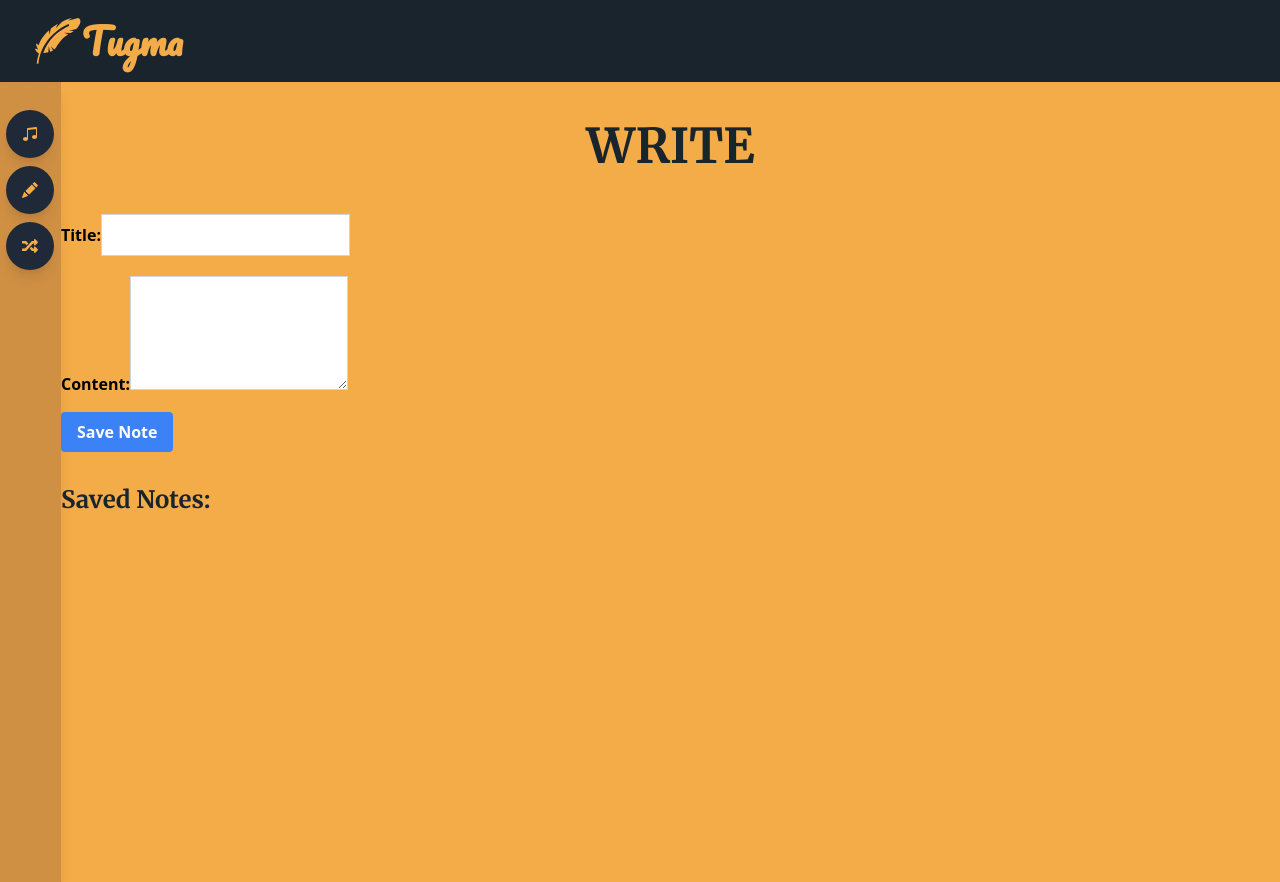
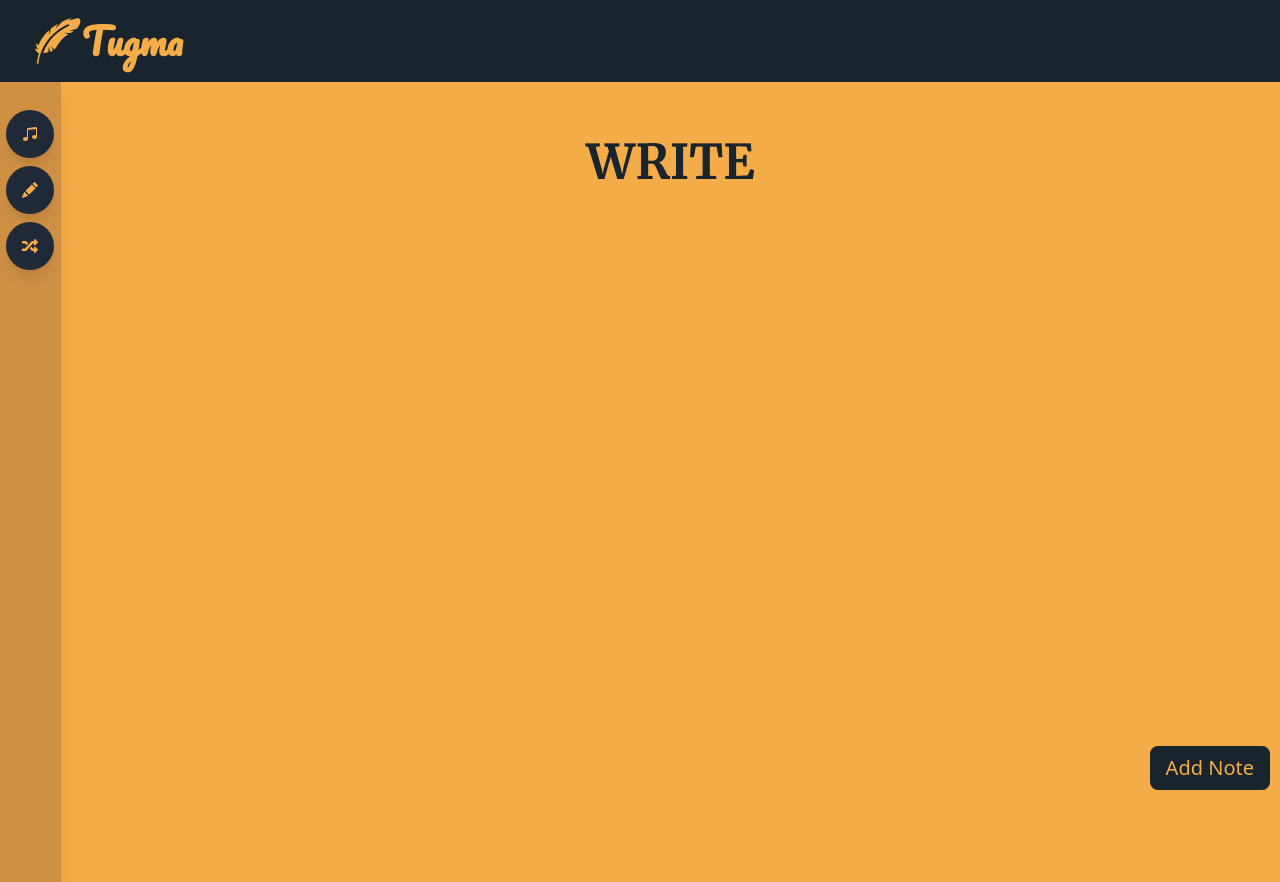
Before and after one commit to dimaliwatkent/tugma, a React (Vite) app: page /write in a window 1280 px wide. Built offline with nearby package versions, Linux system fonts and the light colour scheme.

Commit message:
added design for Write

```diff
--- a/package.json
+++ b/package.json
@@ -14,8 +14,10 @@
   "dependencies": {
     "@headlessui/react": "^1.7.15",
     "@heroicons/react": "^2.0.18",
+    "@tailwindcss/line-clamp": "^0.4.4",
     "react": "^18.2.0",
     "react-dom": "^18.2.0",
+    "react-draggable": "^4.4.5",
     "react-icons": "^4.10.1",
     "react-router-dom": "^6.14.0"
   },
--- a/src/App.jsx
+++ b/src/App.jsx
@@ -1,5 +1,5 @@
 import { Routes, Route, Navigate } from "react-router-dom";
-import { TopBar, SideBar, Rhyme, Write, Random } from "./components";
+import { TopBar, SideBar, Rhyme, Write, Random, EditNote } from "./components";
 
 export default function App() {
   return (
@@ -11,6 +11,8 @@ export default function App() {
           <Route path="/" element={<Navigate to="/rhyme" />} />
           <Route path="/rhyme" element={<Rhyme />} />
           <Route path="/write" element={<Write />} />
+          <Route path="/write/:index" element={<EditNote />} />
+
           <Route path="/random" element={<Random />} />
         </Routes>
       </div>
--- /dev/null
+++ b/src/components/EditNote.jsx
@@ -0,0 +1,110 @@
+import React, { useState, useEffect } from "react";
+import { Link, useParams } from "react-router-dom";
+
+const EditNote = () => {
+  const [notes, setNotes] = useState([]);
+  const { index } = useParams();
+  const [title, setTitle] = useState("");
+  const [content, setContent] = useState("");
+  const [editIndex, setEditIndex] = useState(parseInt(index));
+  const [note, setNote] = useState(null);
+
+  useEffect(() => {
+    const storedNotes = localStorage.getItem("notes");
+    if (storedNotes) {
+      setNotes(JSON.parse(storedNotes));
+    }
+  }, []);
+
+  useEffect(() => {
+    if (notes.length === 0 || index < 0 || index >= notes.length) {
+      setNote(null);
+      return;
+    }
+    setNote(notes[index]);
+  }, [notes, index]);
+
+  useEffect(() => {
+    if (note) {
+      setTitle(note.title);
+      setContent(note.content);
+    } else {
+      setTitle("");
+      setContent("");
+    }
+  }, [note]);
+
+  const handleTitleChange = (event) => {
+    setTitle(event.target.value);
+  };
+
+  const handleContentChange = (event) => {
+    setContent(event.target.value);
+  };
+
+  const handleSaveNote = () => {
+    const newNote = {
+      title,
+      content,
+    };
+
+    if (editIndex === -1) {
+      const updatedNotes = [...notes, newNote];
+      setNotes(updatedNotes);
+      localStorage.setItem("notes", JSON.stringify(updatedNotes));
+      setEditIndex(notes.length);
+    } else {
+      const updatedNotes = [...notes];
+      updatedNotes[editIndex] = newNote;
+      setNotes(updatedNotes);
+      localStorage.setItem("notes", JSON.stringify(updatedNotes));
+    }
+  };
+
+  return (
+    <div>
+      <div className="my-4">
+        <label htmlFor="title" className="font-bold">
+          Title:
+        </label>
+        <input
+          type="text"
+          id="title"
+          className="border border-gray-300 p-2 mt-1"
+          value={title}
+          onChange={handleTitleChange}
+        />
+      </div>
+      <div className="my-4">
+        <label htmlFor="content" className="font-bold">
+          Content:
+        </label>
+        <textarea
+          id="content"
+          className="border border-gray-300 p-2 mt-1"
+          rows="4"
+          value={content}
+          onChange={handleContentChange}
+        ></textarea>
+      </div>
+      <button
+        className="bg-blue-500 hover:bg-blue-600 text-white font-bold py-2 px-4 rounded"
+        onClick={handleSaveNote}
+      >
+        {editIndex === -1 ? (
+          <Link to={`/write/${notes.length}`}>Save Note</Link>
+        ) : (
+          "Update Note"
+        )}
+      </button>
+      <button
+        onClick={() => console.log(notes)}
+        className="bg-blue-500 hover:bg-blue-600 text-white font-bold py-2 px-4 rounded mt-2 mr-2"
+      >
+        clg
+      </button>
+    </div>
+  );
+};
+
+export default EditNote;
--- a/src/components/Random.jsx
+++ b/src/components/Random.jsx
@@ -19,13 +19,6 @@ const Random = () => {
       );
       const word = wordListRef.current[randomIndex];
       setRandomWord(word);
-
-      console.log("Word:", word);
-      console.log("Word List:", wordListRef.current);
-      console.log(
-        "Rhymes:",
-        findRhymes(word, "multisyllabic", wordListRef.current)
-      );
     } catch (error) {
       console.error("Error fetching TagalogWords.txt:", error);
     }
--- a/src/components/Write.jsx
+++ b/src/components/Write.jsx
@@ -1,50 +1,13 @@
 import React, { useState, useEffect } from "react";
+import { Link } from "react-router-dom";
 
 const Write = () => {
-  const [title, setTitle] = useState("");
-  const [content, setContent] = useState("");
   const [notes, setNotes] = useState([]);
-  const [editIndex, setEditIndex] = useState(-1);
-
-  const handleTitleChange = (event) => {
-    setTitle(event.target.value);
-  };
-
-  const handleContentChange = (event) => {
-    setContent(event.target.value);
-  };
-
-  const handleSaveNote = () => {
-    const newNote = {
-      title,
-      content,
-    };
-
-    if (editIndex === -1) {
-      setNotes((prevNotes) => [...prevNotes, newNote]);
-    } else {
-      setNotes((prevNotes) => {
-        const updatedNotes = [...prevNotes];
-        updatedNotes[editIndex] = newNote;
-        return updatedNotes;
-      });
-      setEditIndex(-1);
-    }
-
-    setTitle("");
-    setContent("");
-  };
 
   const handleDeleteNote = (index) => {
     const updatedNotes = [...notes];
     updatedNotes.splice(index, 1);
     setNotes(updatedNotes);
-
-    if (index === editIndex) {
-      setEditIndex(-1);
-      setTitle("");
-      setContent("");
-    }
   };
 
   useEffect(() => {
@@ -59,68 +22,42 @@ const Write = () => {
   }, [notes]);
 
   return (
-    <div className="container mx-auto">
+    <div className="container mx-auto p-4">
       <h1>WRITE</h1>
 
-      <div className="my-4">
-        <label htmlFor="title" className="font-bold">
-          Title:
-        </label>
-        <input
-          type="text"
-          id="title"
-          className="border border-gray-300 p-2 mt-1"
-          value={title}
-          onChange={handleTitleChange}
-        />
-      </div>
+      <div className="mt-8">
+        <Link to={`/write/${-1}`}>
+          <button className="text-color2 fixed right-2.5 bottom-2.5 bg-color1 hover:bg-[#213f57] focus:outline-none font-medium rounded-lg text-xl px-4 py-2">
+            Add Note
+          </button>
+        </Link>
 
-      <div className="my-4">
-        <label htmlFor="content" className="font-bold">
-          Content:
-        </label>
-        <textarea
-          id="content"
-          className="border border-gray-300 p-2 mt-1"
-          rows="4"
-          value={content}
-          onChange={handleContentChange}
-        ></textarea>
-      </div>
-
-      <button
-        className="bg-blue-500 hover:bg-blue-600 text-white font-bold py-2 px-4 rounded"
-        onClick={handleSaveNote}
+        <div className="flex flex-wrap-reverse gap-4 ">
+          {notes.map((note, index) => (
+            <Link to={`/write/${index}`}>
+              <div
+                className="bg-color3 p-4 w-[300px] rounded-xl border-2 border-color1/75 "
+                key={index}
               >
-        {editIndex === -1 ? "Save Note" : "Update Note"}
-      </button>
-
-      <div className="mt-8">
-        <h2 className="font-bold mb-4">Saved Notes:</h2>
-        {notes.map((note, index) => (
-          <div className="bg-gray-100 p-4 mb-4" key={index}>
+                <div className="line-clamp-11">
                   <h3 className="font-bold">{note.title}</h3>
                   <p>{note.content}</p>
+                </div>
                 <div>
                   <button
-                className="bg-blue-500 hover:bg-blue-600 text-white font-bold py-2 px-4 rounded mt-2 mr-2"
-                onClick={() => {
-                  setEditIndex(index);
-                  setTitle(note.title);
-                  setContent(note.content);
+                    className="bg-red-500 hover:bg-red-600 text-white font-bold py-2 px-4 rounded mt-2"
+                    onClick={(e) => {
+                      e.preventDefault();
+                      handleDeleteNote(index);
                     }}
-              >
-                Edit
-              </button>
-              <button
-                className="bg-red-500 hover:bg-red-600 text-white font-bold py-2 px-4 rounded mt-2"
-                onClick={() => handleDeleteNote(index)}
                   >
                     Delete
                   </button>
                 </div>
               </div>
+            </Link>
           ))}
+        </div>
       </div>
     </div>
   );
--- a/src/components/index.js
+++ b/src/components/index.js
@@ -3,5 +3,6 @@ import TopBar from "./TopBar";
 import Rhyme from "./Rhyme";
 import Write from "./Write";
 import Random from "./Random";
+import EditNote from "./EditNote";
 
-export { SideBar, TopBar, Rhyme, Write, Random };
+export { SideBar, TopBar, Rhyme, Write, Random, EditNote };
--- a/tailwind.config.js
+++ b/tailwind.config.js
@@ -14,6 +14,9 @@ module.exports = {
       spacing: {
         88: "22rem",
       },
+      lineClamp: {
+        11: "11",
+      },
     },
   },
   plugins: [],
```
Also changed, not shown: 1 other file (tests, documents, lock files or other folders). Lines whose indentation alone changed are shown as unchanged.
